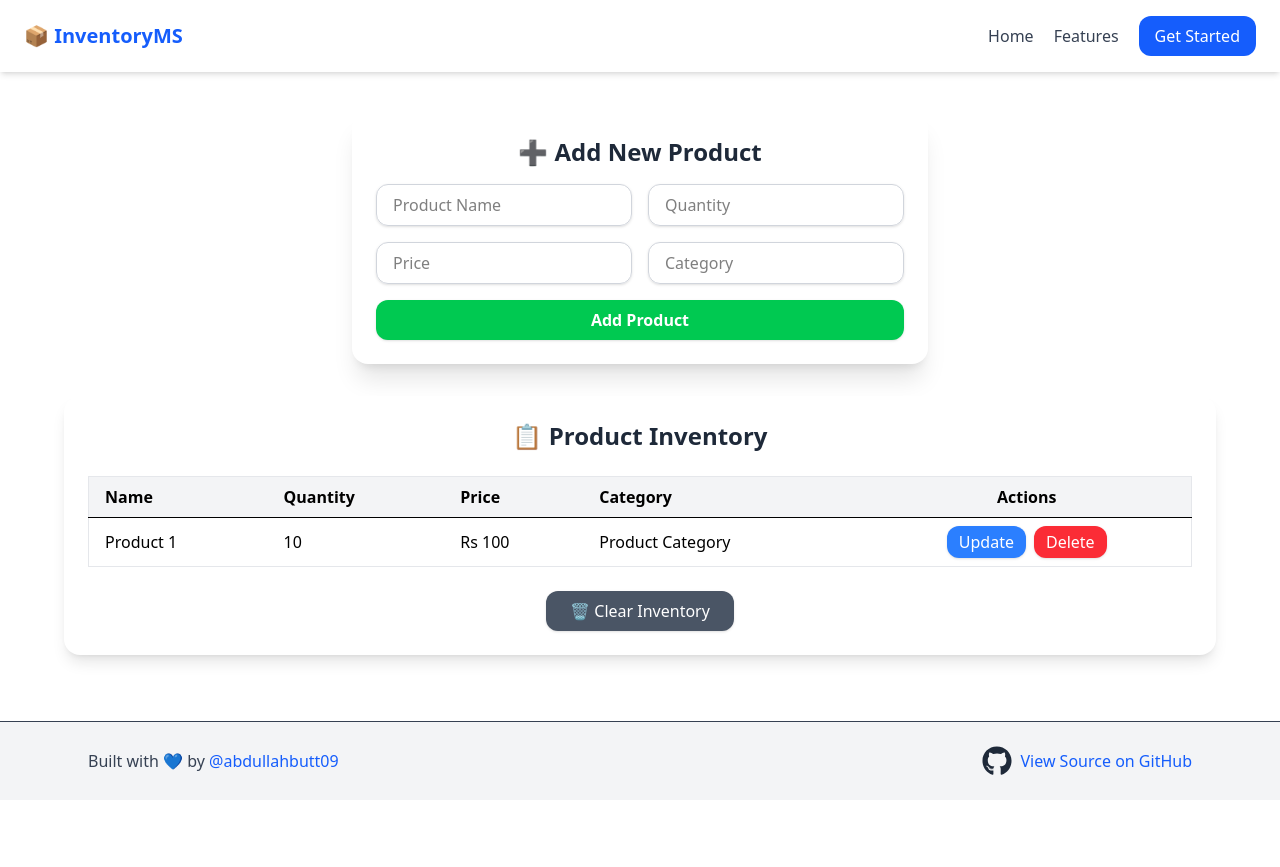
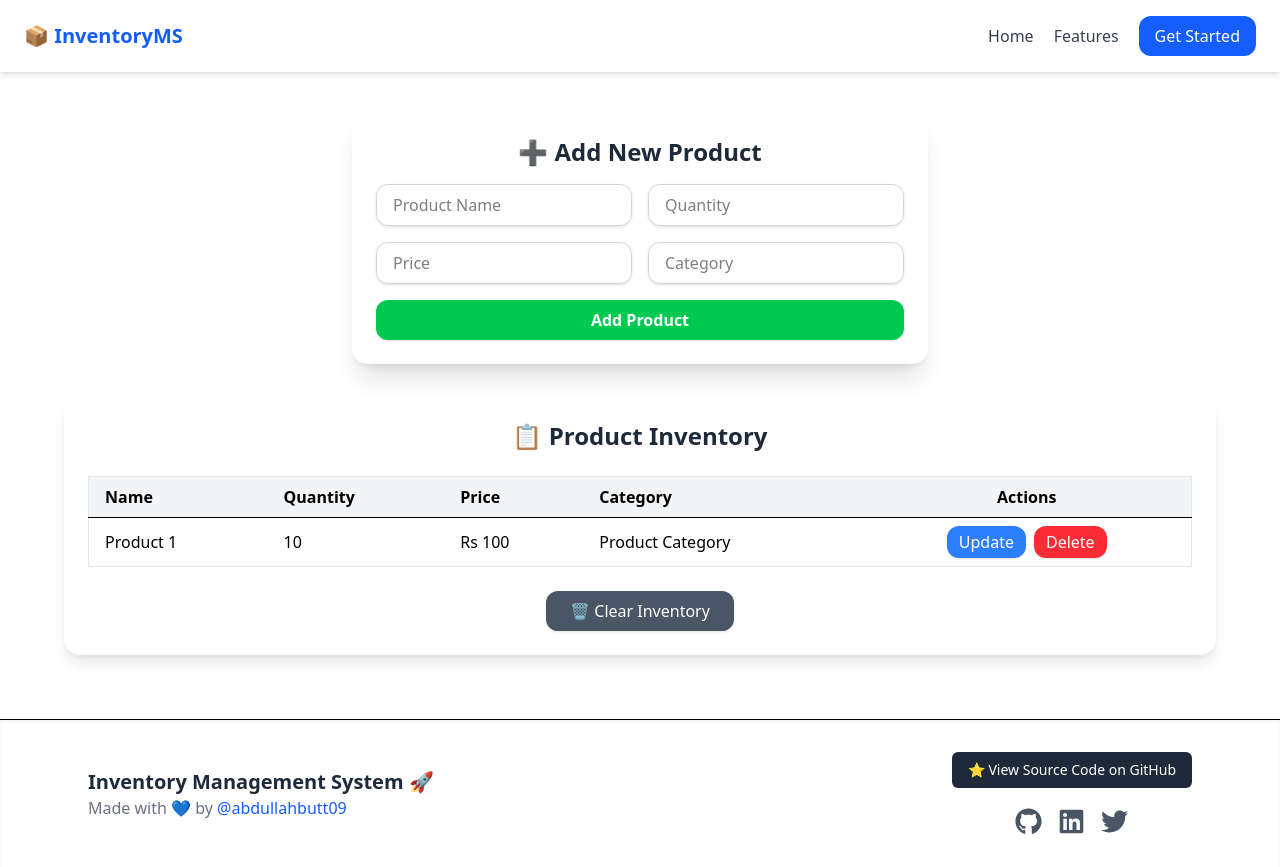
Before and after one commit to abdullahbutt09/react-IMS, a React (Vite) app in the folder ReactReduxInventoryManagement/: page /inventory in a window 1280 px wide. Before the commit the page ends 800 px from the top, so only its background shows below. Built offline with nearby package versions, Linux system fonts and the light colour scheme.

Commit message:
done some changes in footer

```diff
--- a/ReactReduxInventoryManagement/src/components/Footer.jsx
+++ b/ReactReduxInventoryManagement/src/components/Footer.jsx
@@ -1,38 +1,66 @@
 import React from 'react';
-import { FaGithub } from 'react-icons/fa'; // Install with: npm install react-icons
+import { FaGithub, FaLinkedin, FaTwitter } from 'react-icons/fa';
+import { motion } from 'framer-motion';
 
-const Footer = ({ repoLink }) => {
+const Footer = () => {
   return (
-    <footer className="bg-gray-100 text-gray-700 py-6 border-t mt-12">
-      <div className="max-w-6xl mx-auto px-6 flex flex-col md:flex-row items-center justify-between gap-4">
+    <motion.footer
+      initial={{ opacity: 0, y: 30 }}
+      animate={{ opacity: 1, y: 0 }}
+      transition={{ duration: 0.5, delay: 0.3 }}
+      className="w-full bg-white border-t mt-16 py-8 shadow-inner"
+    >
+      <div className="max-w-6xl mx-auto px-6 flex flex-col md:flex-row justify-between items-center gap-6">
+
+        {/* Left Side */}
         <div className="text-center md:text-left">
-          <p className="text-md">
-            Built with 💙 by{' '}
+          <h2 className="text-xl font-bold text-gray-800 flex items-center gap-2">
+            Inventory Management System 🚀
+          </h2>
+          <p className="text-gray-500 text-md font-medium">
+            Made with <span className="text-red-500">💙</span> by{' '}
             <a
               href="https://github.com/abdullahbutt09"
+              className="text-blue-600 hover:underline"
               target="_blank"
               rel="noopener noreferrer"
-              className="text-blue-600 hover:underline font-medium"
             >
               @abdullahbutt09
             </a>
           </p>
         </div>
 
-        <div className="flex items-center space-x-2">
-          <FaGithub size={30} className="text-gray-800" />
+        {/* Right Side: CENTERED Button + Icons */}
+        <div className="flex flex-col items-center text-center gap-3 w-full md:w-auto">
           <a
-            href={repoLink}
+            href="https://github.com/abdullahbutt09/react-IMS"
             target="_blank"
             rel="noopener noreferrer"
-            className="text-md font-medium text-blue-600 hover:underline"
+            className="inline-block bg-gray-800 text-white px-4 py-2 rounded-md text-sm font-medium hover:bg-gray-700 transition"
           >
-            View Source on GitHub
+            ⭐ View Source Code on GitHub
           </a>
+
+          <div className="flex justify-center gap-4 text-gray-600 text-lg mt-2">
+            <FooterIcon icon={FaGithub} link="https://github.com/abdullahbutt09" />
+            <FooterIcon icon={FaLinkedin} link="https://linkedin.com/in/yourprofile" />
+            <FooterIcon icon={FaTwitter} link="https://twitter.com/yourhandle" />
+          </div>
         </div>
       </div>
-    </footer>
+    </motion.footer>
   );
 };
 
+const FooterIcon = ({ icon: Icon, link }) => (
+  <a
+    href={link}
+    target="_blank"
+    rel="noopener noreferrer"
+    className="hover:text-blue-600 transition"
+  >
+    <Icon size={27} />
+  </a>
+);
+
 export default Footer;
--- a/ReactReduxInventoryManagement/src/components/products.jsx
+++ b/ReactReduxInventoryManagement/src/components/products.jsx
@@ -21,7 +21,6 @@ const Products = () => {
     category: newCat || prod.category
   }));
 };
-
 
   return (
     <motion.div
```
